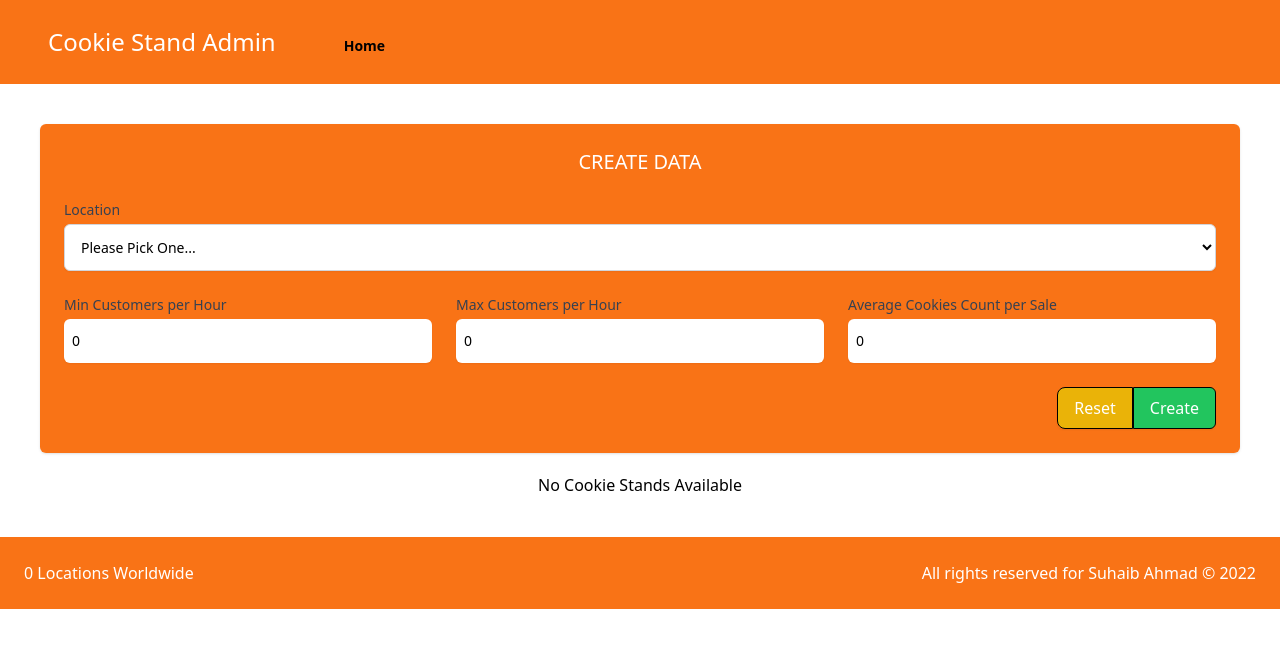
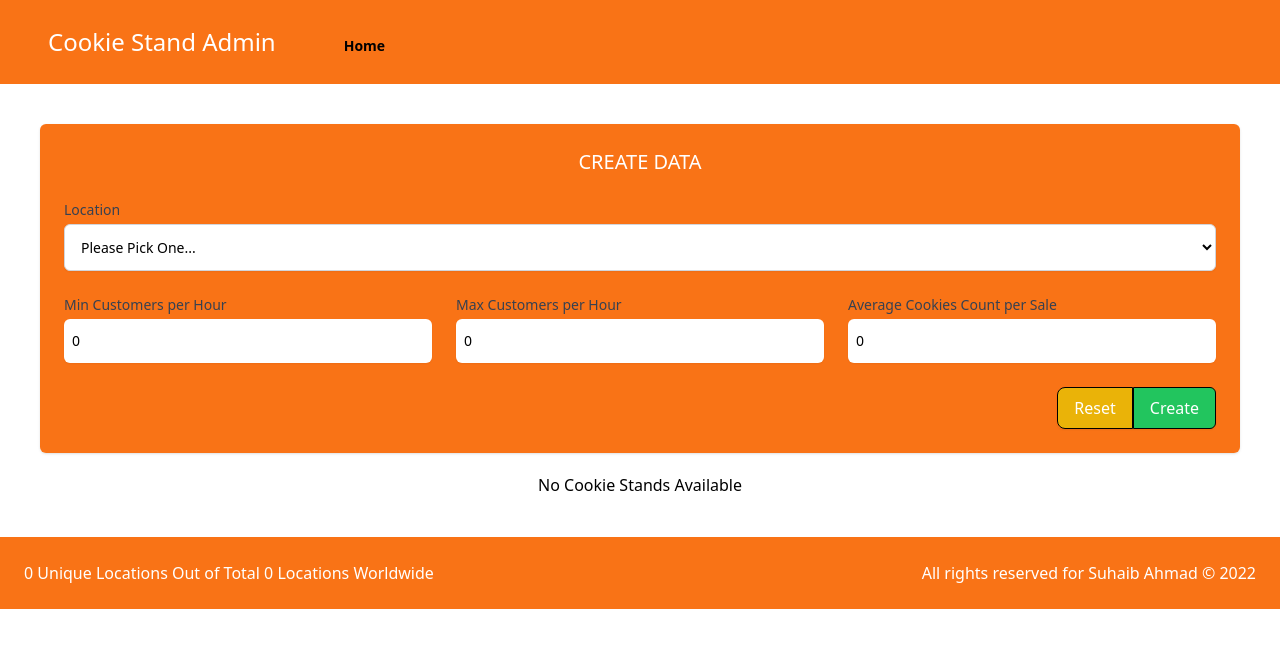
Before and after one commit to makkahwi/asac-works, a Next.js app: page / in a window 1280 px wide. Shown: the top 648 px of the page. Built offline with nearby package versions, Linux system fonts and the light colour scheme.

Commit message:
Unique Locations Count

```diff
--- a/components/Footer/index.js
+++ b/components/Footer/index.js
@@ -1,11 +1,11 @@
 
-export default function Footer({ count }) {
+export default function Footer({ count, unique }) {
   return (
     <footer className="bg-orange-500">
       <div className="grid grid-cols-2 p-6 text-white">
         <div className="text-left">
           <p>
-            {`${count} Locations Worldwide`}
+            {`${unique} Unique Locations Out of Total ${count} Locations Worldwide `}
           </p>
         </div>
 
--- a/pages/index.js
+++ b/pages/index.js
@@ -38,11 +38,11 @@ export default function Home() {
     ) : action === "update" ? (
       setList(current => current.map(item => item.id !== formData.id ? item : { ...formData, id: list.length + 1 })),
       setFormData({}),
-        setAction("create")
+      setAction("create")
     ) : action === "delete" && (
       setList(current => current.filter(item => item.id !== formData.id)),
       setFormData({}),
-          setAction("create")
+      setAction("create")
     )
   };
 
@@ -70,7 +70,7 @@ export default function Home() {
         {list.length ? (<ReportTable data={list} onActionClick={onActionClick} />) : <h2 className="text-center pt-5">No Cookie Stands Available</h2>}
       </main>
 
-      <Footer count={list.length} />
+      <Footer count={list.length} unique={list.reduce((final, item) => final.find(it => it.location === item.location) ? final : final = [...final, item], []).length} />
     </>
 
 
```
